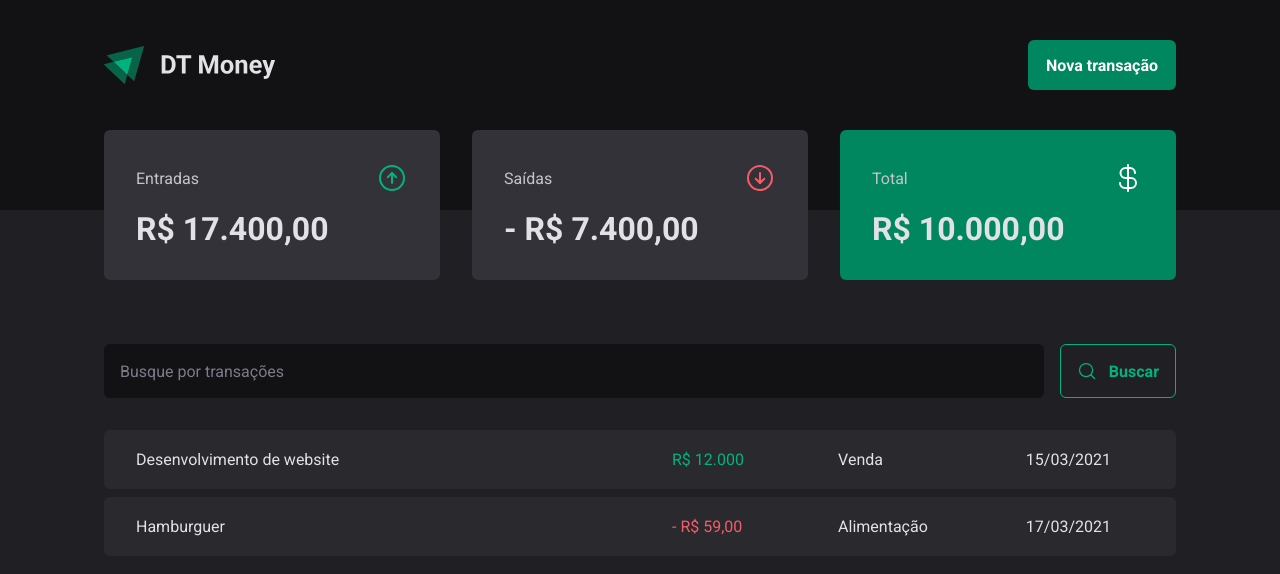
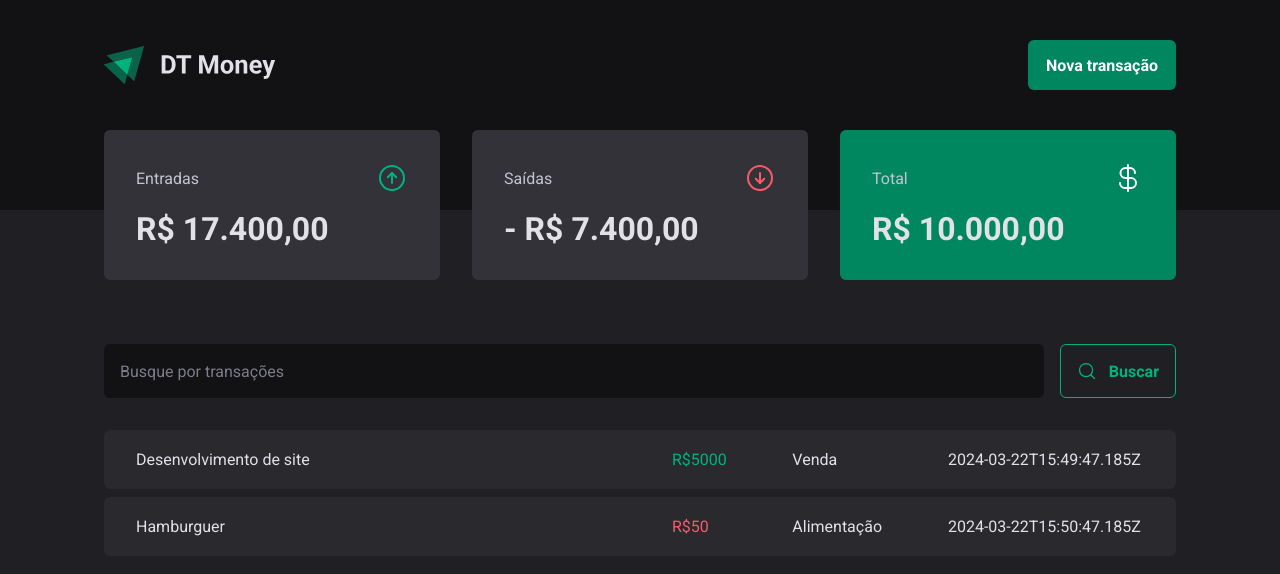
Before and after one commit to pedrosouza423/DTMoney, a React (Vite) app: page / in a window 1280 px wide. Shown: the top 574 px of the page. Built offline with nearby package versions, Linux system fonts and the light colour scheme; data requests are answered from the project's data file.

Commit message:
Added a request to load the data from json-server and loading in the table

```diff
--- a/src/pages/Transactions/index.tsx
+++ b/src/pages/Transactions/index.tsx
@@ -1,9 +1,32 @@
+import { useEffect, useState } from 'react'
 import { Header } from '../../components/Header'
 import { Summary } from '../../components/Summary'
 import { SearchForm } from './components/SearchForm'
 import { PriceHighlight, TransactionsContainer, TransactionsTable } from './styles'
 
+interface Transaction {
+  id: number
+  description: string
+  type: 'income' | 'outcome'
+  price: number
+  category: string
+  createdAt: string
+
+}
+
 export const Transactions = () => {
+  const [transactions, setTransactions] = useState<Transaction[]>([])
+
+  async function loadTransactions() {
+    const response = await fetch('http://localhost:3000/transactions')
+    const data = await response.json()
+    setTransactions(data)
+  }
+
+  useEffect(() => {
+    loadTransactions()
+  }, [])
+
   return (
     <div>
         <Header />
@@ -14,22 +37,18 @@
 
           <TransactionsTable>
             <tbody>
-              <tr>
-                <td width="50%">Desenvolvimento de website</td>
-                <td>
-                  <PriceHighlight variant="income">R$ 12.000</PriceHighlight>
-                </td>
-                <td>Venda</td>
-                <td>15/03/2021</td>
-              </tr>
-              <tr>
-                <td width="50%">Hamburguer</td>
-                <td>
-                  <PriceHighlight variant="outcome">- R$ 59,00</PriceHighlight>
-                </td>
-                <td>Alimentação</td>
-                <td>17/03/2021</td>
-              </tr>
+              {transactions.map(transaction => {
+                return (
+                  <tr key={transaction.id}>
+                    <td width="50%">{transaction.description}</td>
+                    <td>
+                      <PriceHighlight variant={transaction.type}>R${transaction.price}</PriceHighlight>
+                    </td>
+                    <td>{transaction.category}</td>
+                    <td>{transaction.createdAt}</td>
+                  </tr>
+                )
+              })}
             </tbody>
           </TransactionsTable>
         </TransactionsContainer>
```
